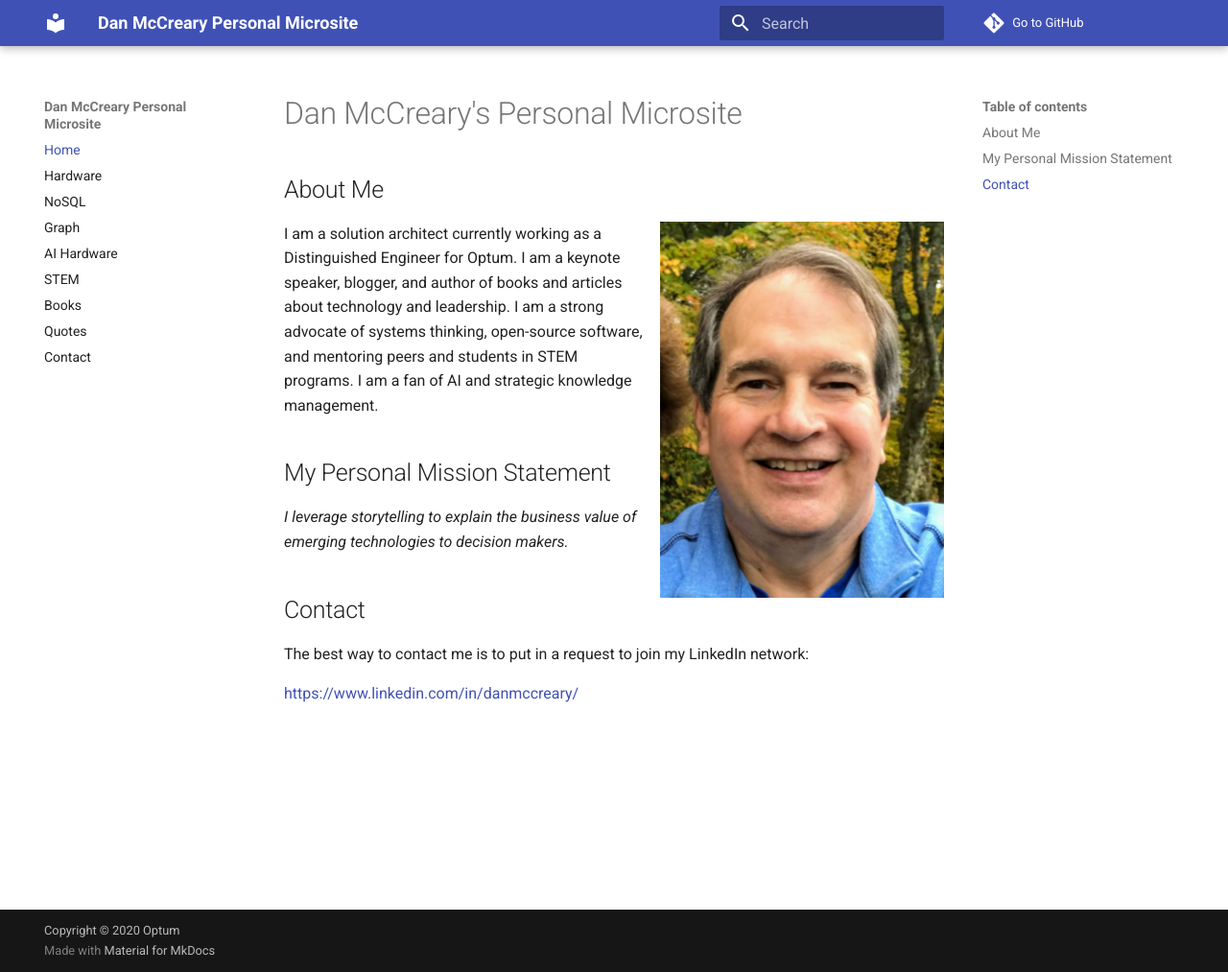
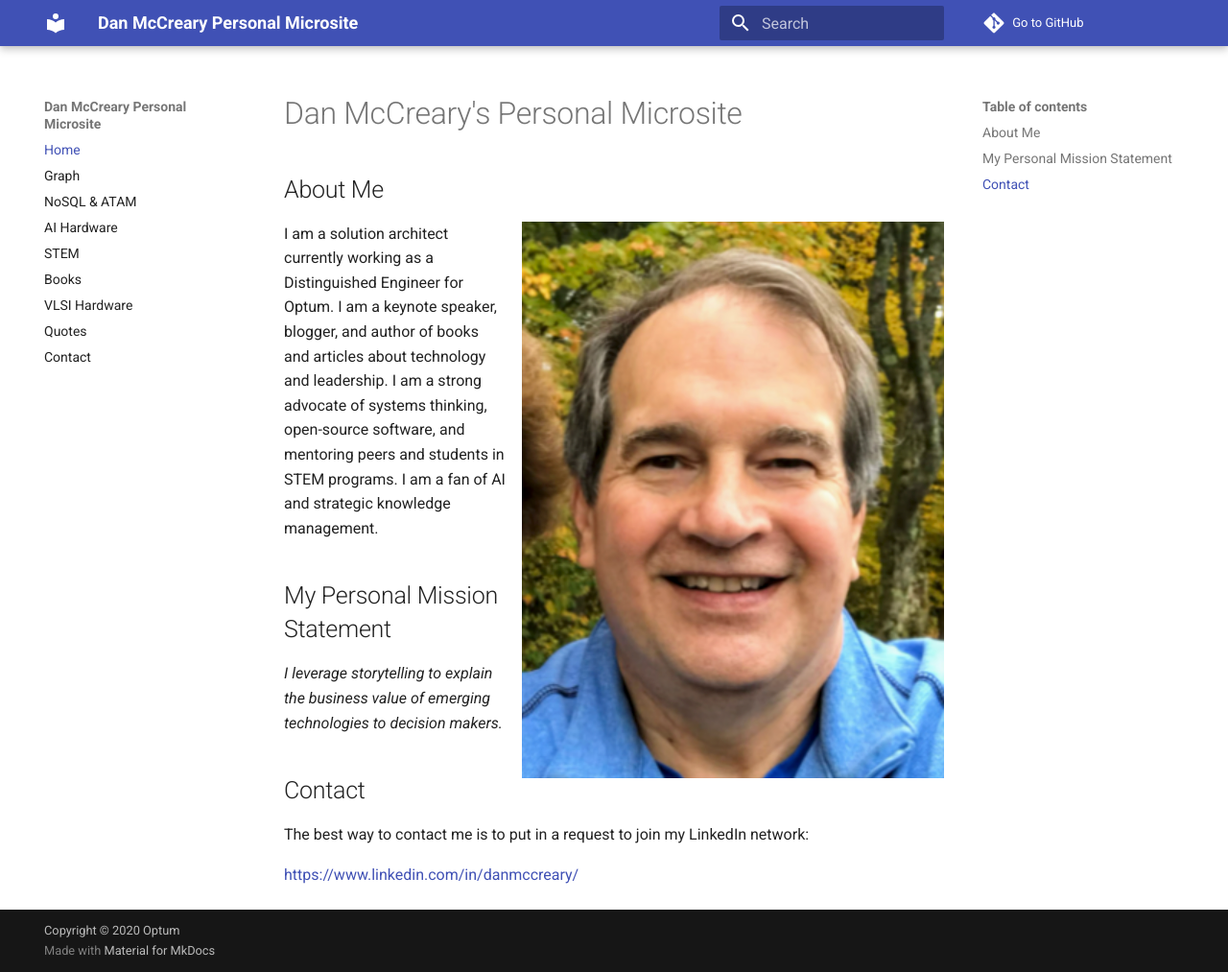
Before and after one commit to dmccreary/dmccreary, an MkDocs documentation site: the page built from docs/index.md, in a window 1280 px wide and 1013 px high. Shown: the whole window at 96% size. Built offline with MkDocs 1.6.1 and Material for MkDocs 9.7.7, drawn with Linux system fonts in a browser that asks for light colours; comment, search, counter and statistics services are not loaded.

Commit message:
updated content

```diff
--- a/docs/index.md
+++ b/docs/index.md
@@ -2,7 +2,7 @@
 
 ## About Me
 
-![](img/dan-mccreary-headshot-2021-small.png){align=right}
+![](img/dan-mccreary-headshot-2021-xsmall.png){align=right}
 
 I am a solution architect currently working as a Distinguished Engineer for Optum.  I am a keynote speaker, blogger, and author of books and articles about technology and leadership.  I am a strong advocate of systems thinking, open-source software, and mentoring peers and students in STEM programs.  I am a fan of AI and strategic knowledge management.
 
--- a/mkdocs.yml
+++ b/mkdocs.yml
@@ -1,12 +1,12 @@
 site_name: Dan McCreary Personal Microsite
 nav:
   - Home: index.md
-  - Hardware: hardware.md
-  - NoSQL: nosql.md
   - Graph: graph.md
+  - NoSQL & ATAM: nosql.md
   - AI Hardware: ai-hardware.md
   - STEM: stem.md
   - Books: books.md
+  - VLSI Hardware: hardware.md
   - Quotes: quotes.md
   - Contact: contact.md
 repo_name: 'Go to GitHub'
```
Also changed, not shown: docs/img/dan-mccreary-headshot-2021-xsmall.png (added).
